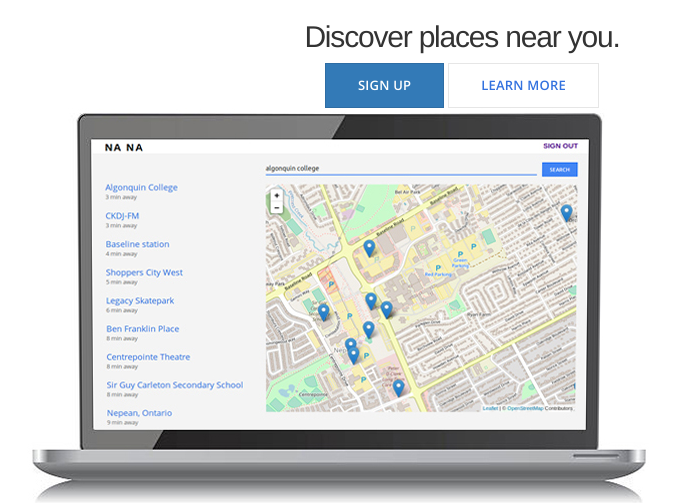
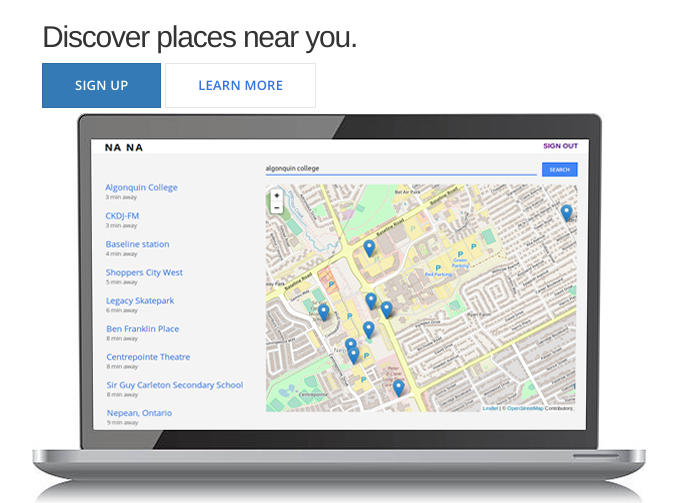
Before and after one commit to JuliaSun2000/NANA, a Flask app: page / in a window 1280 px wide. Shown: the part 242-745 px from the top of the page, without its empty margins (178-855 px from the left). Run offline with Flask 2, Linux system fonts and the light colour scheme; some libraries are stand-ins or nearby versions.

Commit message:
update index

```diff
--- a/templates/index.html
+++ b/templates/index.html
@@ -9,7 +9,7 @@
       <div class="section-content"> -->
       <div class="container-fluid">
         <!-- <div class="row"> -->
-          <div class="col-bg6 text-center" info>
+          <div class="col-md-6" info>
             <h2>Discover places near you.</h2>
             <a href="{{ url_for ('signup') }}" class="btn-primary">Sign up</a>
             <a href="{{ url_for('about') }}" class="btn-secondary">Learn more</a>
```
